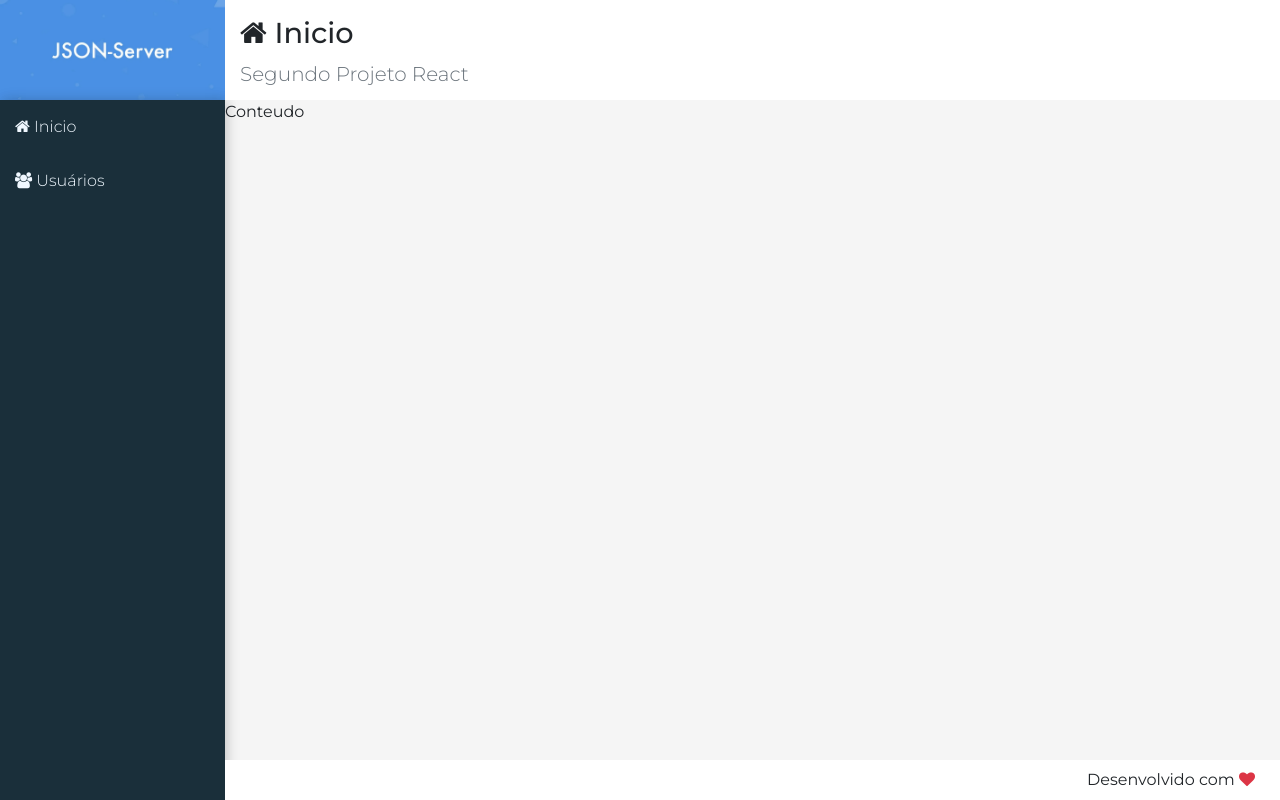
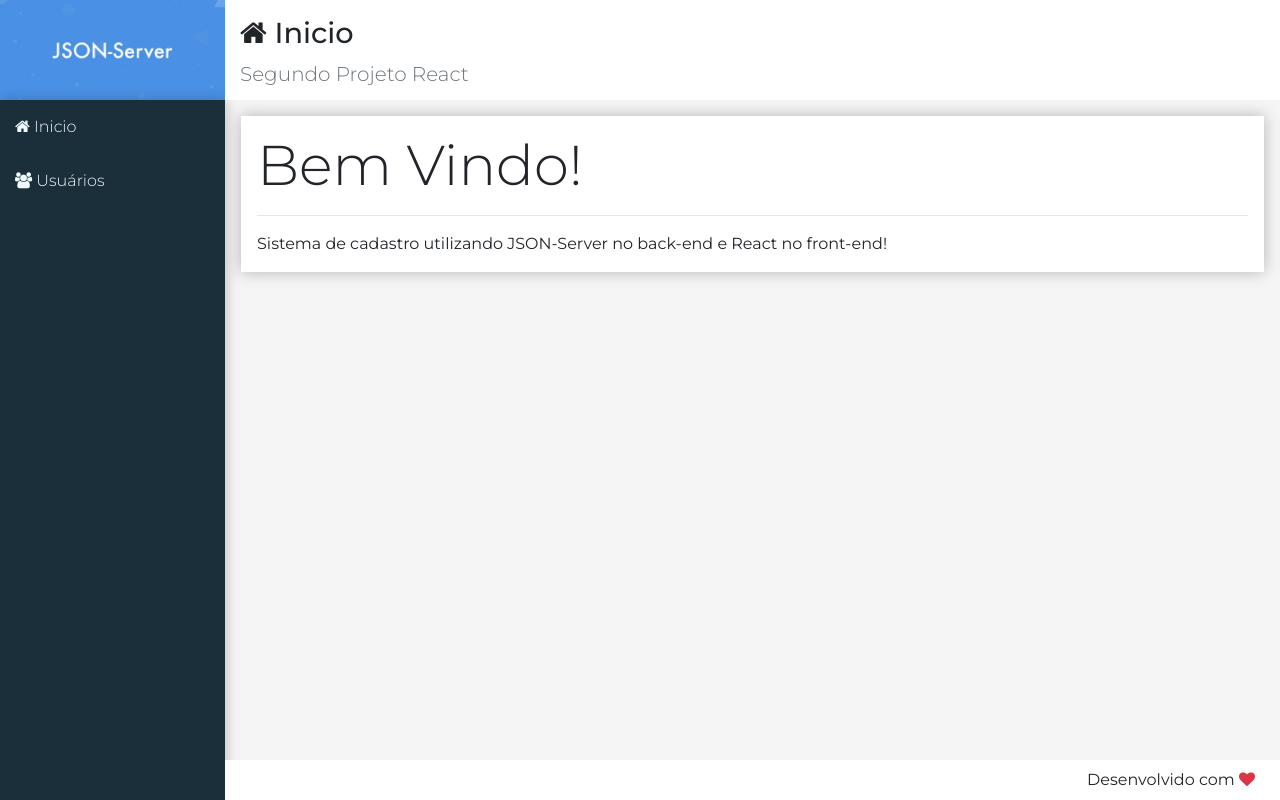
Before and after one commit to Thyerry/Calculadora-React, a React (Create React App) app in the folder crud/frontend/: page / in a window 1280 px wide. Built offline with nearby package versions, Linux system fonts and the light colour scheme.

Commit message:
nois tem home agora

```diff
--- /dev/null
+++ b/crud/frontend/src/components/home/Home.jsx
@@ -0,0 +1,9 @@
+import React from 'react'
+import Main from '../template/Main'
+
+export default props =>
+    <Main icon="home" title="Inicio" subtitle="Segundo Projeto React">
+        <div className="display-4">Bem Vindo!</div>
+        <hr />
+        <p className="mb-0">Sistema de cadastro utilizando JSON-Server no back-end e React no front-end!</p>
+    </Main>
--- a/crud/frontend/src/components/template/Main.css
+++ b/crud/frontend/src/components/template/Main.css
@@ -0,0 +1,4 @@
+main > div {
+    background-color: #fff;
+    box-shadow: 0px 0px 15px #0004;
+}
--- a/crud/frontend/src/components/template/Main.jsx
+++ b/crud/frontend/src/components/template/Main.jsx
@@ -6,6 +6,8 @@
     <React.Fragment>
         <Header {...props}/>
         <main className="content">
-            Conteudo
+            <div className="p-3 m-3">
+                {props.children}
+            </div>
         </main>
     </React.Fragment>
--- a/crud/frontend/src/main/App.jsx
+++ b/crud/frontend/src/main/App.jsx
@@ -5,7 +5,7 @@
 
 import Logo from '../components/template/Logo'
 import Nav from '../components/template/Nav'
-import Main from '../components/template/Main'
+import Home from '../components/home/Home'
 import Footer from '../components/template/Footer'
 
 
@@ -13,6 +13,6 @@
     <div className="app">
         <Logo />
         <Nav />
-        <Main icon="home" title="Inicio" subtitle="Segundo Projeto React"/>
+        <Home />
         <Footer />
     </div>
```
